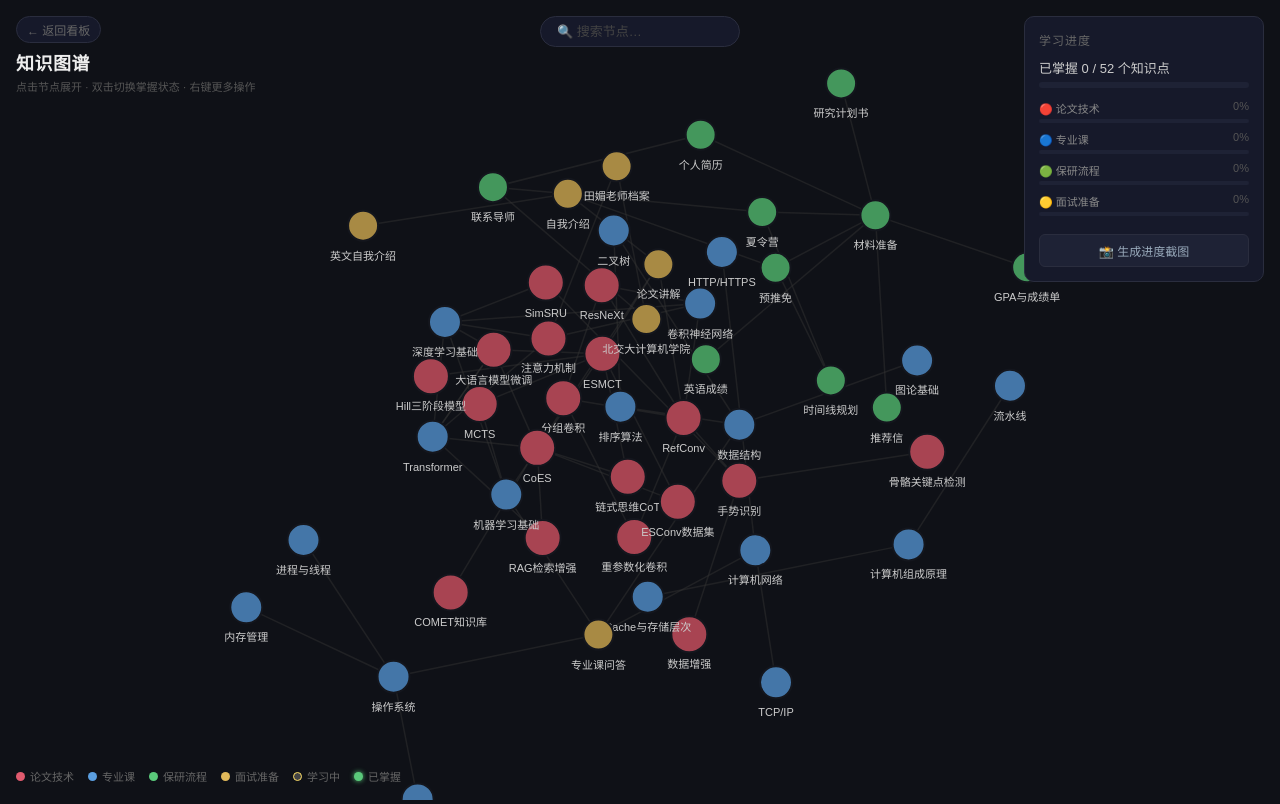
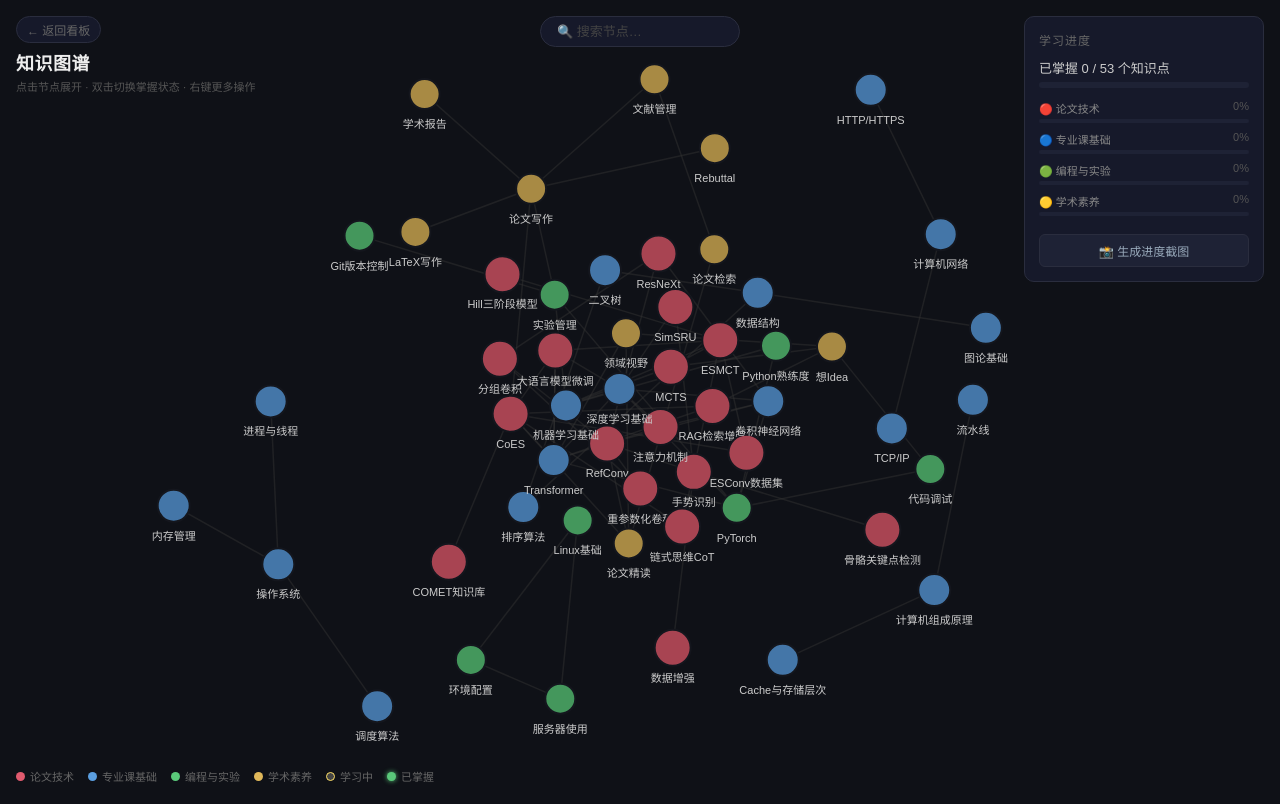
Before and after one commit to i0504/Knowledge-graph, a plain HTML site: page graph.html in a window 1280 px wide. Shown: the top 804 px of the page. Drawn offline with nearby package versions, Linux system fonts and the light colour scheme.

Commit message:
feat: 重构为4分类知识库 - 新增编程与实验+学术素养，删除保研/面试分类

```diff
--- a/graph.html
+++ b/graph.html
@@ -31,16 +31,16 @@ svg { width:100%; height:100%; }
 .node.selected circle { stroke:#fff; stroke-width:2.5; }
 
 /* 分类颜色 */
-.cat-paper   circle { fill:#e05a6e; }
-.cat-course  circle { fill:#5a9ee0; }
-.cat-process circle { fill:#5ac97a; }
-.cat-interview circle { fill:#e0b85a; }
+.cat-paper    circle { fill:#e05a6e; }
+.cat-course   circle { fill:#5a9ee0; }
+.cat-coding   circle { fill:#5ac97a; }
+.cat-academic circle { fill:#e0b85a; }
 
 /* 状态叠加色 */
-.cat-paper.mastered   circle { fill:#ff8fa0; }
-.cat-course.mastered  circle { fill:#7ab8f5; }
-.cat-process.mastered circle { fill:#7ae09a; }
-.cat-interview.mastered circle { fill:#f5cf7a; }
+.cat-paper.mastered    circle { fill:#ff8fa0; }
+.cat-course.mastered   circle { fill:#7ab8f5; }
+.cat-coding.mastered   circle { fill:#7ae09a; }
+.cat-academic.mastered circle { fill:#f5cf7a; }
 
 /* 学习中节点描边 */
 .node.learning circle { stroke:#ffe066; stroke-width:2.5; }
@@ -109,8 +109,8 @@ svg { width:100%; height:100%; }
 .cat-bar-fill { height:100%; border-radius:3px; transition: width 0.4s; }
 .cat-bar-paper   { background:#e05a6e; }
 .cat-bar-course  { background:#5a9ee0; }
-.cat-bar-process { background:#5ac97a; }
-.cat-bar-interview { background:#e0b85a; }
+.cat-bar-coding  { background:#5ac97a; }
+.cat-bar-academic { background:#e0b85a; }
 #btn-screenshot {
   width:100%; margin-top:10px; padding:7px 0; border-radius:6px;
   background:#1e2235; border:1px solid #2a2d3e; color:#9ab;
@@ -186,25 +186,25 @@ svg { width:100%; height:100%; }
       <div class="cat-bar-wrap"><div class="cat-bar-fill cat-bar-paper" id="bar-paper" style="width:0%"></div></div>
     </div>
     <div class="cat-progress">
-      <div class="cat-progress-label">🔵 专业课 <span id="pct-course">0%</span></div>
+      <div class="cat-progress-label">🔵 专业课基础 <span id="pct-course">0%</span></div>
       <div class="cat-bar-wrap"><div class="cat-bar-fill cat-bar-course" id="bar-course" style="width:0%"></div></div>
     </div>
     <div class="cat-progress">
-      <div class="cat-progress-label">🟢 保研流程 <span id="pct-process">0%</span></div>
-      <div class="cat-bar-wrap"><div class="cat-bar-fill cat-bar-process" id="bar-process" style="width:0%"></div></div>
+      <div class="cat-progress-label">🟢 编程与实验 <span id="pct-coding">0%</span></div>
+      <div class="cat-bar-wrap"><div class="cat-bar-fill cat-bar-coding" id="bar-coding" style="width:0%"></div></div>
     </div>
     <div class="cat-progress">
-      <div class="cat-progress-label">🟡 面试准备 <span id="pct-interview">0%</span></div>
-      <div class="cat-bar-wrap"><div class="cat-bar-fill cat-bar-interview" id="bar-interview" style="width:0%"></div></div>
+      <div class="cat-progress-label">🟡 学术素养 <span id="pct-academic">0%</span></div>
+      <div class="cat-bar-wrap"><div class="cat-bar-fill cat-bar-academic" id="bar-academic" style="width:0%"></div></div>
     </div>
     <button id="btn-screenshot">📸 生成进度截图</button>
   </div>
 
   <div id="legend">
     <div class="legend-item"><div class="legend-dot" style="background:#e05a6e"></div>论文技术</div>
-    <div class="legend-item"><div class="legend-dot" style="background:#5a9ee0"></div>专业课</div>
-    <div class="legend-item"><div class="legend-dot" style="background:#5ac97a"></div>保研流程</div>
-    <div class="legend-item"><div class="legend-dot" style="background:#e0b85a"></div>面试准备</div>
+    <div class="legend-item"><div class="legend-dot" style="background:#5a9ee0"></div>专业课基础</div>
+    <div class="legend-item"><div class="legend-dot" style="background:#5ac97a"></div>编程与实验</div>
+    <div class="legend-item"><div class="legend-dot" style="background:#e0b85a"></div>学术素养</div>
     <div class="legend-item"><div class="legend-dot" style="background:#444; border:1px solid #ffe066"></div>学习中</div>
     <div class="legend-item"><div class="legend-dot" style="background:#5ac97a; box-shadow:0 0 5px #5ac97a"></div>已掌握</div>
   </div>
@@ -288,104 +288,111 @@ const NODES = [
   { id:"conv",     label:"卷积神经网络",   cat:"course",    desc:"卷积层(卷积核/步长/填充/输出尺寸)，池化层(Max/Avg)，全连接层，经典网络：LeNet/AlexNet/VGG/ResNet/MobileNet。" },
   { id:"transformer", label:"Transformer", cat:"course",    desc:"Self-Attention O(n²d)，多头注意力，位置编码，Encoder-Decoder结构，LayerNorm，FFN。是CoES/ESMCT的基础架构。" },
 
-  // ── 保研流程 (cat: process) ──
-  { id:"summer",   label:"夏令营",         cat:"process",   desc:"一般5-8月，各学校官网报名，提交材料（成绩单/科研经历/推荐信），通过初审后参加笔试+面试，优秀营员获优营offer。" },
-  { id:"preyoumian",label:"预推免",        cat:"process",   desc:"9月中旬预推免系统开放，填报志愿，各学校组织复试。与夏令营offer可同时持有，预推免结束后统一确认。" },
-  { id:"contact",  label:"联系导师",       cat:"process",   desc:"提前联系意向导师，展示科研背景，获得导师意向接收。邮件结构：自我介绍+研究背景+为何选择该导师+附件(简历/成绩单)。" },
-  { id:"materials",label:"材料准备",       cat:"process",   desc:"成绩单（加盖公章）、英语成绩（CET-4/6或托福雅思）、推荐信（2-3封）、个人简历、科研经历描述、研究计划书。" },
-  { id:"recom",    label:"推荐信",         cat:"process",   desc:"一般需要2-3封，来自指导老师、课程教授。要求：有学校信头、教授签名、描述你的科研能力和品格。提前1-2个月请老师写。" },
-  { id:"research_plan",label:"研究计划书", cat:"process",   desc:"说明你未来3年想研究什么、为什么感兴趣、如何实施。要结合目标导师的研究方向，不超过1000字，逻辑清晰即可。" },
-  { id:"gpa",      label:"GPA与成绩单",   cat:"process",   desc:"大多数学校要求专业排名前30%或GPA≥3.5/4.0。重点课程（数学、专业核心课）成绩尤其重要，要单独列出。" },
-  { id:"english",  label:"英语成绩",       cat:"process",   desc:"CET-6>500分较有竞争力，部分学校接受CET-4。有些顶校要求托福/雅思（出国联培项目必须）。面试可能有英文自我介绍。" },
-  { id:"cv",       label:"个人简历",       cat:"process",   desc:"1页A4，包含：教育背景、科研经历（项目描述+成果）、获奖情况、技能（编程语言/工具）、发表论文（如有）。" },
-  { id:"timeline", label:"时间线规划",     cat:"process",   desc:"3月：联系导师，准备材料→5-8月：参加夏令营→9月15日：预推免系统开放→9月底：志愿确认截止→10月：录取通知。" },
+  // ── 编程与实验 (cat: coding) ──
+  { id:"python",      label:"Python熟练度",  cat:"coding",    desc:"列表推导式、装饰器、生成器、上下文管理器、类型注解。科研常用库：NumPy向量化操作、Pandas数据处理、Matplotlib可视化。" },
+  { id:"pytorch",     label:"PyTorch",        cat:"coding",    desc:"Tensor操作、autograd自动微分、nn.Module、DataLoader、自定义Loss。调试技巧：assert tensor.shape、中间梯度打印。" },
+  { id:"git",         label:"Git版本控制",    cat:"coding",    desc:"commit/branch/merge/rebase，GitHub协作（fork→PR→review），实验代码用分支隔离，配合.gitignore排除大文件和缓存。" },
+  { id:"linux",       label:"Linux基础",      cat:"coding",    desc:"常用命令：ls/cd/cp/mv/grep/find/ps/kill/nohup。服务器使用：ssh连接、tmux会话保持、scp传文件、环境变量配置。" },
+  { id:"server",      label:"服务器使用",     cat:"coding",    desc:"GPU资源管理(nvidia-smi/watch)，conda虚拟环境隔离，SLURM调度系统(sbatch/squeue)，训练任务后台运行(nohup/tmux)。" },
+  { id:"exp_mgmt",    label:"实验管理",       cat:"coding",    desc:"用wandb/tensorboard记录loss曲线，实验配置用yaml管理，每次实验建独立目录保存checkpoint和log，写实验记录防止遗忘。" },
+  { id:"debug",       label:"代码调试",       cat:"coding",    desc:"pdb断点调试，assert检查shape/dtype，打印中间变量验证逻辑。梯度不更新的常见原因：loss.item()截断/optimizer.zero_grad()遗漏。" },
+  { id:"env",         label:"环境配置",       cat:"coding",    desc:"conda/pip依赖管理，requirements.txt和environment.yml，CUDA版本与PyTorch版本对应，Docker容器化保证实验可复现。" },
 
-  // ── 面试准备 (cat: interview) ──
-  { id:"selfintro",  label:"自我介绍",     cat:"interview", desc:"2-3分钟，结构：姓名+学校+专业→核心科研经历（论文重点）→技术能力→为何报考该学校/方向。要自然流畅，不要背稿。" },
-  { id:"paper_talk", label:"论文讲解",     cat:"interview", desc:"核心环节。准备：背景动机→创新点（RefConv/CoES/ESMCT）→实验结果→个人贡献。预期追问：为什么这样设计、和baseline对比、局限性。" },
-  { id:"qa_prep",    label:"专业课问答",   cat:"interview", desc:"高频：手撕排序、图的BFS/DFS、进程vs线程、TCP握手挥手、梯度消失、Attention复杂度。回答要先说思路再写代码。" },
-  { id:"tianmei",    label:"田媚老师档案", cat:"interview", desc:"北交大计算机学院副教授。研究方向：机器学习+计算机视觉+智能感知。代表项目：高铁轮轨检测（三维点云）、眼动追踪ASD识别。H指数11。" },
-  { id:"bjtu",       label:"北交大计算机学院",cat:"interview",desc:"北京交通大学计算机与信息技术学院，985/211。田媚老师所在学院，主要招生方向：计算机科学与技术、人工智能。" },
-  { id:"eng_intro",  label:"英文自我介绍", cat:"interview", desc:"1分钟英文版本。Hi, I'm ... a final-year student majoring in ... My research focuses on ... 语速放慢，发音清晰比词汇华丽更重要。" },
+  // ── 学术素养 (cat: academic) ──
+  { id:"paper_search",label:"论文检索",       cat:"academic",  desc:"Google Scholar/arXiv/Semantic Scholar检索技巧，关键词组合，引用追踪（引用了谁/被谁引用），订阅顶会(CVPR/ACL/NeurIPS/ICLR)更新。" },
+  { id:"paper_read",  label:"论文精读",       cat:"academic",  desc:"三遍读法：①快扫(摘要/图表/结论判断价值)→②通读(理解方法和实验)→③精读(推导细节/复现关键实验)。重点看problem formulation和ablation。" },
+  { id:"field_survey",label:"领域视野",       cat:"academic",  desc:"了解方向发展脉络：经典baseline→近3年SOTA→当前open problem。用paperwithcode追踪benchmark，画技术演进时间线。" },
+  { id:"idea",        label:"想Idea",         cat:"academic",  desc:"从问题出发：现有方法的局限性在哪？什么假设能解决？类比其他领域方法。好idea要有motivation：为什么这样设计比baseline好。" },
+  { id:"latex",       label:"LaTeX写作",      cat:"academic",  desc:"论文写作必备：equation/figure/table/algorithm环境，biblatex参考文献管理，Overleaf在线协作，图表要矢量格式(.pdf/.eps)。" },
+  { id:"paper_write", label:"论文写作",       cat:"academic",  desc:"结构：Abstract→Intro→Related Work→Method→Experiments→Conclusion。先写Method和Experiments，最后写Abstract和Intro，每句话有作用。" },
+  { id:"rebuttal",    label:"Rebuttal",       cat:"academic",  desc:"审稿意见逐条回应，态度诚恳。对合理质疑：承认并补充实验；对误解：礼貌澄清+指出对应文中位置。48小时内提交最优。" },
+  { id:"slides",      label:"学术报告",       cat:"academic",  desc:"组会汇报/论文展示：一页一核心点，图示优先文字，动画不花哨。讲paper：背景→问题→方法→结果→局限性，时间控制严格。" },
+  { id:"ref_mgmt",    label:"文献管理",       cat:"academic",  desc:"Zotero管理文献（分类标签+注释），导出bibtex用于LaTeX，阅读时记录：核心贡献、创新点、局限性、可借鉴方法。" },
 ];
 
 const EDGES = [
   // 论文技术内部关联
-  { s:"gesture",   t:"refconv" },
-  { s:"gesture",   t:"simsru" },
-  { s:"gesture",   t:"skeleton" },
-  { s:"gesture",   t:"augment" },
-  { s:"refconv",   t:"reparam" },
-  { s:"refconv",   t:"groupconv" },
-  { s:"refconv",   t:"resnext" },
-  { s:"reparam",   t:"groupconv" },
-  { s:"resnext",   t:"groupconv" },
-  { s:"attention", t:"transformer" },
-  { s:"simsru",    t:"dl_basic" },
-  { s:"coes",      t:"cot" },
-  { s:"coes",      t:"rag" },
-  { s:"coes",      t:"comet" },
-  { s:"coes",      t:"llmft" },
-  { s:"coes",      t:"esconv" },
-  { s:"esmct",     t:"mcts" },
-  { s:"esmct",     t:"cot" },
-  { s:"esmct",     t:"hillmodel" },
-  { s:"esmct",     t:"esconv" },
-  { s:"esmct",     t:"llmft" },
-  { s:"mcts",      t:"ml_basic" },
-  { s:"rag",       t:"transformer" },
-  { s:"llmft",     t:"transformer" },
-  { s:"llmft",     t:"dl_basic" },
+  { s:"gesture",      t:"refconv" },
+  { s:"gesture",      t:"simsru" },
+  { s:"gesture",      t:"skeleton" },
+  { s:"gesture",      t:"augment" },
+  { s:"refconv",      t:"reparam" },
+  { s:"refconv",      t:"groupconv" },
+  { s:"refconv",      t:"resnext" },
+  { s:"reparam",      t:"groupconv" },
+  { s:"resnext",      t:"groupconv" },
+  { s:"attention",    t:"transformer" },
+  { s:"simsru",       t:"dl_basic" },
+  { s:"coes",         t:"cot" },
+  { s:"coes",         t:"rag" },
+  { s:"coes",         t:"comet" },
+  { s:"coes",         t:"llmft" },
+  { s:"coes",         t:"esconv" },
+  { s:"esmct",        t:"mcts" },
+  { s:"esmct",        t:"cot" },
+  { s:"esmct",        t:"hillmodel" },
+  { s:"esmct",        t:"esconv" },
+  { s:"esmct",        t:"llmft" },
+  { s:"mcts",         t:"ml_basic" },
+  { s:"rag",          t:"transformer" },
+  { s:"llmft",        t:"transformer" },
+  { s:"llmft",        t:"dl_basic" },
   // 专业课内部关联
-  { s:"ds",        t:"sort" },
-  { s:"ds",        t:"tree" },
-  { s:"ds",        t:"graph_ds" },
-  { s:"tree",      t:"sort" },
-  { s:"os",        t:"process" },
-  { s:"os",        t:"schedule" },
-  { s:"os",        t:"memory" },
-  { s:"network",   t:"tcpip" },
-  { s:"network",   t:"http" },
-  { s:"ca",        t:"cache" },
-  { s:"ca",        t:"pipeline" },
-  { s:"ml_basic",  t:"dl_basic" },
-  { s:"dl_basic",  t:"conv" },
-  { s:"dl_basic",  t:"transformer" },
-  { s:"conv",      t:"attention" },
+  { s:"ds",           t:"sort" },
+  { s:"ds",           t:"tree" },
+  { s:"ds",           t:"graph_ds" },
+  { s:"tree",         t:"sort" },
+  { s:"os",           t:"process" },
+  { s:"os",           t:"schedule" },
+  { s:"os",           t:"memory" },
+  { s:"network",      t:"tcpip" },
+  { s:"network",      t:"http" },
+  { s:"ca",           t:"cache" },
+  { s:"ca",           t:"pipeline" },
+  { s:"ml_basic",     t:"dl_basic" },
+  { s:"dl_basic",     t:"conv" },
+  { s:"dl_basic",     t:"transformer" },
+  { s:"conv",         t:"attention" },
   // 论文↔专业课
-  { s:"refconv",   t:"conv" },
-  { s:"resnext",   t:"conv" },
-  { s:"attention", t:"dl_basic" },
-  { s:"coes",      t:"transformer" },
-  { s:"esmct",     t:"ml_basic" },
-  { s:"llmft",     t:"transformer" },
-  // 保研流程内部
-  { s:"timeline",  t:"summer" },
-  { s:"timeline",  t:"preyoumian" },
-  { s:"summer",    t:"materials" },
-  { s:"preyoumian",t:"materials" },
-  { s:"materials", t:"recom" },
-  { s:"materials", t:"gpa" },
-  { s:"materials", t:"english" },
-  { s:"materials", t:"cv" },
-  { s:"materials", t:"research_plan" },
-  { s:"contact",   t:"cv" },
-  // 面试↔其他
-  { s:"paper_talk",t:"refconv" },
-  { s:"paper_talk",t:"coes" },
-  { s:"paper_talk",t:"esmct" },
-  { s:"selfintro", t:"paper_talk" },
-  { s:"selfintro", t:"contact" },
-  { s:"qa_prep",   t:"ds" },
-  { s:"qa_prep",   t:"os" },
-  { s:"qa_prep",   t:"network" },
-  { s:"qa_prep",   t:"ml_basic" },
-  { s:"tianmei",   t:"bjtu" },
-  { s:"tianmei",   t:"attention" },
-  { s:"bjtu",      t:"contact" },
-  { s:"eng_intro", t:"selfintro" },
-  { s:"summer",    t:"selfintro" },
-  { s:"preyoumian",t:"selfintro" },
+  { s:"refconv",      t:"conv" },
+  { s:"resnext",      t:"conv" },
+  { s:"attention",    t:"dl_basic" },
+  { s:"coes",         t:"transformer" },
+  { s:"esmct",        t:"ml_basic" },
+  { s:"llmft",        t:"transformer" },
+  // 编程与实验内部关联
+  { s:"pytorch",      t:"python" },
+  { s:"server",       t:"linux" },
+  { s:"exp_mgmt",     t:"pytorch" },
+  { s:"exp_mgmt",     t:"git" },
+  { s:"debug",        t:"pytorch" },
+  { s:"env",          t:"linux" },
+  { s:"env",          t:"server" },
+  // 编程↔论文技术 & 专业课
+  { s:"pytorch",      t:"dl_basic" },
+  { s:"pytorch",      t:"conv" },
+  { s:"pytorch",      t:"transformer" },
+  { s:"exp_mgmt",     t:"ml_basic" },
+  { s:"python",       t:"ml_basic" },
+  // 学术素养内部关联
+  { s:"paper_read",   t:"paper_search" },
+  { s:"field_survey", t:"paper_read" },
+  { s:"idea",         t:"field_survey" },
+  { s:"paper_write",  t:"latex" },
+  { s:"paper_write",  t:"ref_mgmt" },
+  { s:"rebuttal",     t:"paper_write" },
+  { s:"slides",       t:"paper_write" },
+  { s:"ref_mgmt",     t:"paper_search" },
+  // 学术↔论文技术
+  { s:"paper_read",   t:"coes" },
+  { s:"paper_read",   t:"refconv" },
+  { s:"idea",         t:"rag" },
+  { s:"idea",         t:"mcts" },
+  { s:"paper_write",  t:"coes" },
+  { s:"field_survey", t:"transformer" },
+  // 学术↔编程
+  { s:"exp_mgmt",     t:"paper_write" },
+  { s:"debug",        t:"idea" },
 ];
 
 // ═══════════════════════════════════════════════
@@ -417,7 +424,7 @@ function setStatus(id, s) {
 // ═══════════════════════════════════════════════
 // D3 图谱
 // ═══════════════════════════════════════════════
-const CAT_LABELS = { paper:'论文技术', course:'专业课(408)', process:'保研流程', interview:'面试准备' };
+const CAT_LABELS = { paper:'论文技术', course:'专业课基础', coding:'编程与实验', academic:'学术素养' };
 const nodes = NODES.map(d => ({...d}));
 const links = EDGES.map(d => ({ source: d.s, target: d.t }));
 
@@ -495,7 +502,7 @@ function applyStatus() {
 }
 
 function updateDashboard() {
-  const cats = ['paper','course','process','interview'];
+  const cats = ['paper','course','coding','academic'];
   const total = nodes.length;
   const mastered = nodes.filter(n => getStatus(n.id) === 'mastered').length;
   document.getElementById('dash-total-label').textContent = `已掌握 ${mastered} / ${total} 个知识点`;
```
Also changed, not shown: index.html (+34 -31 lines).
